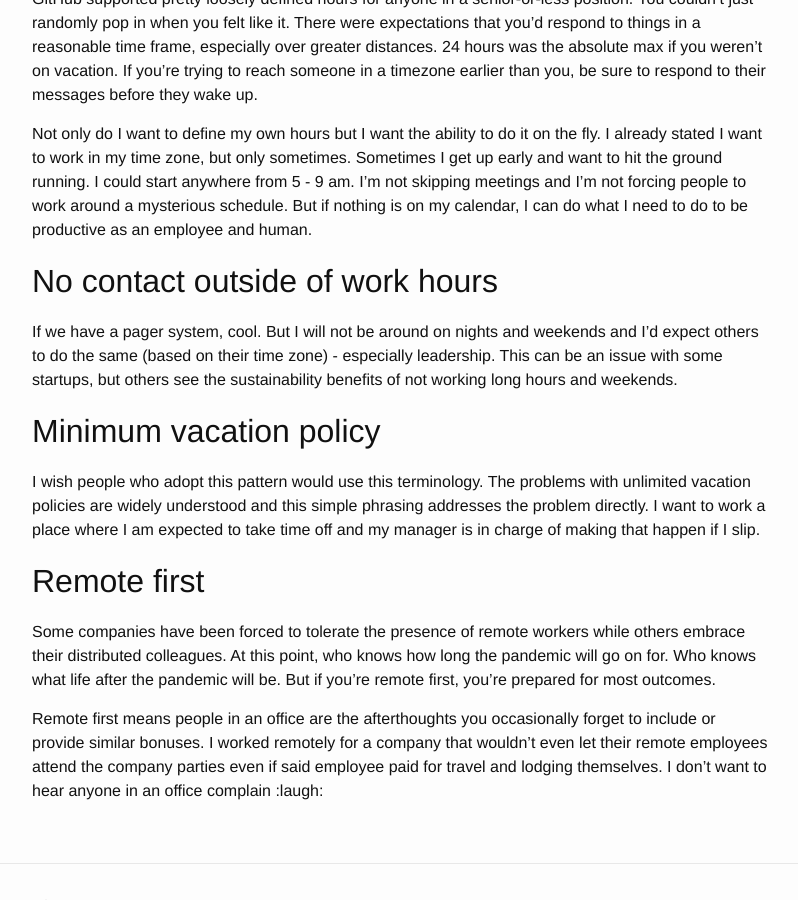
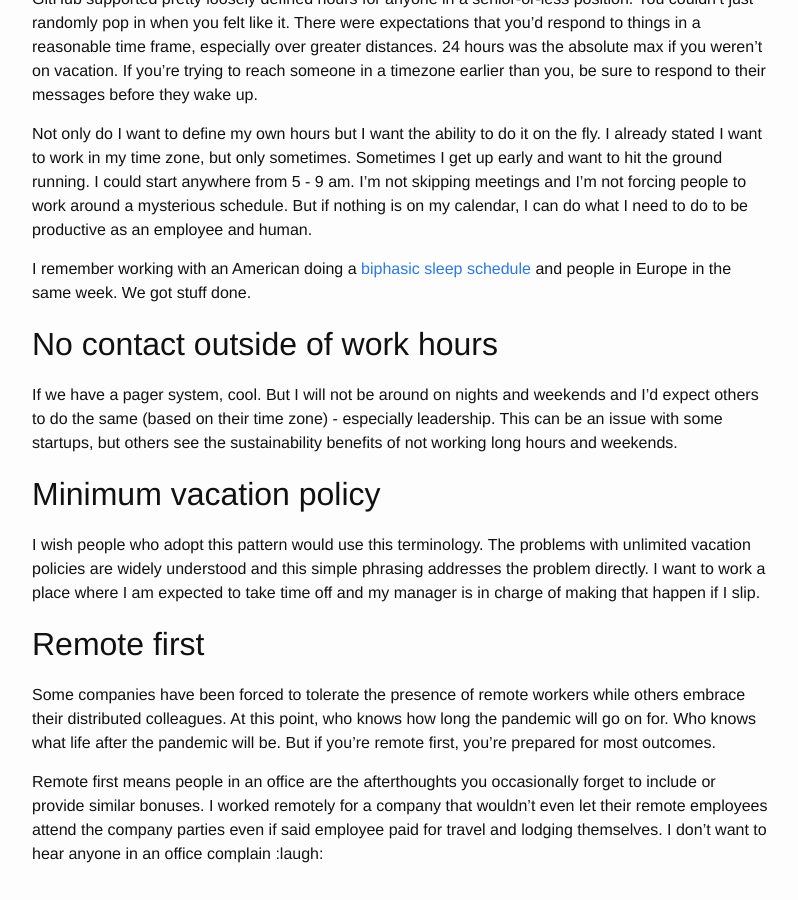
Before and after one commit to oreoshake/oreoshake.github.io, a Jekyll site: the page built from _posts/2022-02-08-boundaries.md, in a window 1280 px wide and 900 px high, scrolled down 966 px. Shown: the whole window, without its empty margins (238-1036 px from the left). Built offline with Jekyll 4.4.1, drawn with Linux system fonts in a browser that asks for light colours.

Commit message:
Update 2022-02-08-boundaries.md

```diff
--- a/_posts/2022-02-08-boundaries.md
+++ b/_posts/2022-02-08-boundaries.md
@@ -19,6 +19,8 @@ GitHub supported pretty loosely defined hours for anyone in a senior-or-less pos
 
 Not only do I want to define my own hours but I want the ability to do it on the fly. I already stated I want to work in my time zone, but only sometimes. Sometimes I get up early and want to hit the ground running. I could start anywhere from 5 - 9 am. I'm not skipping meetings and I'm not forcing people to work around a mysterious schedule. But if nothing is on my calendar, I can do what I need to do to be productive as an employee and human.
 
+I remember working with an American doing a [biphasic sleep schedule](https://en.wikipedia.org/wiki/Biphasic_and_polyphasic_sleep) and people in Europe in the same week. We got stuff done.
+
 ## No contact outside of work hours
 
 If we have a pager system, cool. But I will not be around on nights and weekends and I'd expect others to do the same (based on their time zone) - especially leadership. This can be an issue with some startups, but others see the sustainability benefits of not working long hours and weekends.
```
